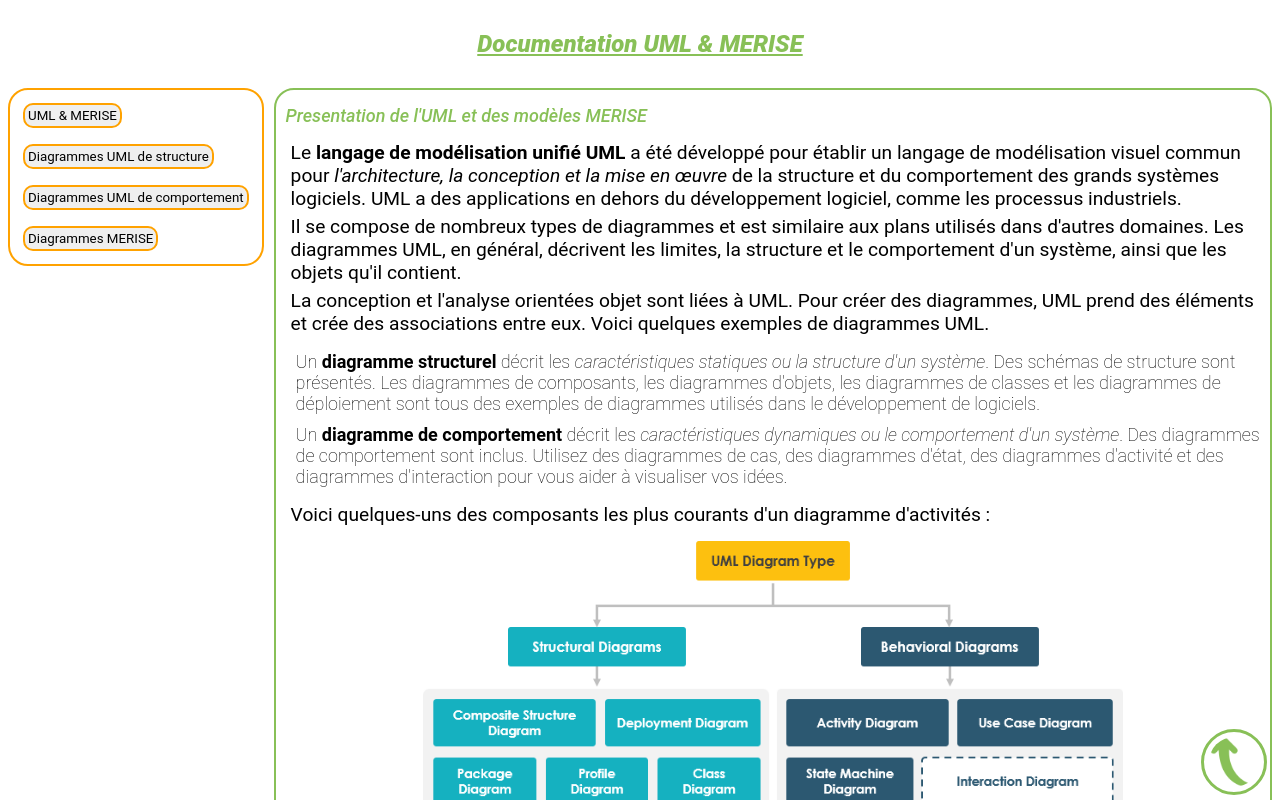
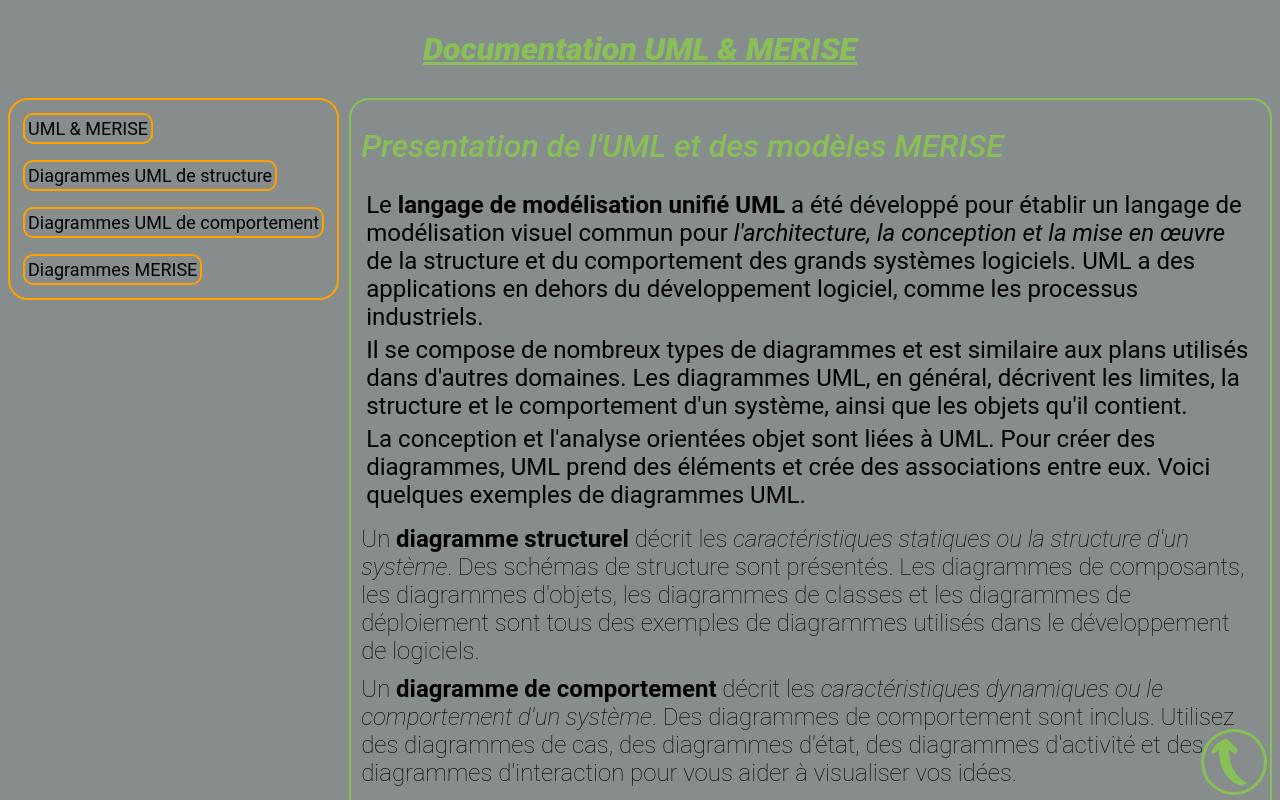
Before and after one commit to 2023-cda-alt-devops-p3/catalog-ag-2-React, a React (Create React App) app: page / in a window 1280 px wide. Shown: the top 800 px of the page. Built offline with nearby package versions, Linux system fonts and the light colour scheme.

Commit message:
feat: :children_crossing: Margin Nav fixed

```diff
--- a/src/components/Diagrams&Models/structureDiagrams/ComponantDiagram.jsx
+++ b/src/components/Diagrams&Models/structureDiagrams/ComponantDiagram.jsx
@@ -2,6 +2,7 @@ import React from 'react'
 import Image from './../../../img/UML-Composants-1.png'
 import Image2 from './../../../img/UML-Composants-2.png'
 import Image3 from './../../../img/UML-Composants-3.png'
+import Image4 from './../../../img/UML-Composants-4.png'
 
 const ComponantDiagram = () => {
     return (
@@ -73,6 +74,9 @@ const ComponantDiagram = () => {
             <div className="img-article">
                 <img src={Image3} alt="autre exemple de diagramme de composants UML" />
             </div>
+            <div className="img-article">
+                <img src={Image4} alt="autre exemple de diagramme de composants UML" />
+            </div>
         </article>
     )
 }
--- a/src/index.scss
+++ b/src/index.scss
@@ -4,13 +4,14 @@ $thirdy-grey: #3a3c3c;
 
 * {
   font-family: 'Roboto', sans-serif;
+  background-color: #878d8d;
 }
 
 //Pour le Titre
 .title {
   text-align: center;
   color: $primary-green;
-  font-size: x-large;
+  font-size: xx-large;
   font-weight: 900;
   font-style: italic;
   text-decoration: underline;
@@ -52,6 +53,7 @@ button {
   border-radius: 10px;
   margin: 3px 3px;
   padding: 3px;
+  font-size: large;
 }
 
 button:hover {
@@ -62,7 +64,7 @@ button:hover {
 
 //pour les listes nav et articles
 ol {
-  padding-inline-start: 10px !important;
+  padding-inline-start: 0px;
 
   li {
     list-style-type: none;
@@ -71,7 +73,7 @@ ol {
   button {
     border: $thirdy-grey solid 2px;
     border-radius: 10px;
-    margin: 3px 3px;
+    margin: 3px 0px;
   }
 
   button:hover {
@@ -96,7 +98,7 @@ ol {
 }
 
 .subtitle {
-  font-size: large;
+  font-size: xx-large;
   color: $primary-green;
   font-weight: 500;
   font-style: italic;
@@ -112,14 +114,15 @@ ol {
 .article {
   margin: 0px 10px;
   li {
-    font-size: large;
+    font-size: x-large;
     font-weight: 100;
     margin: 10px 0px;
+    list-style:none;
   }
 }
 
 p {
-  font-size: larger;
+  font-size: x-large;
   margin: 5px 5px;
   font-weight: 400;
 }
```
Also changed, not shown: src/img/UML-Composants-4.png (added).
